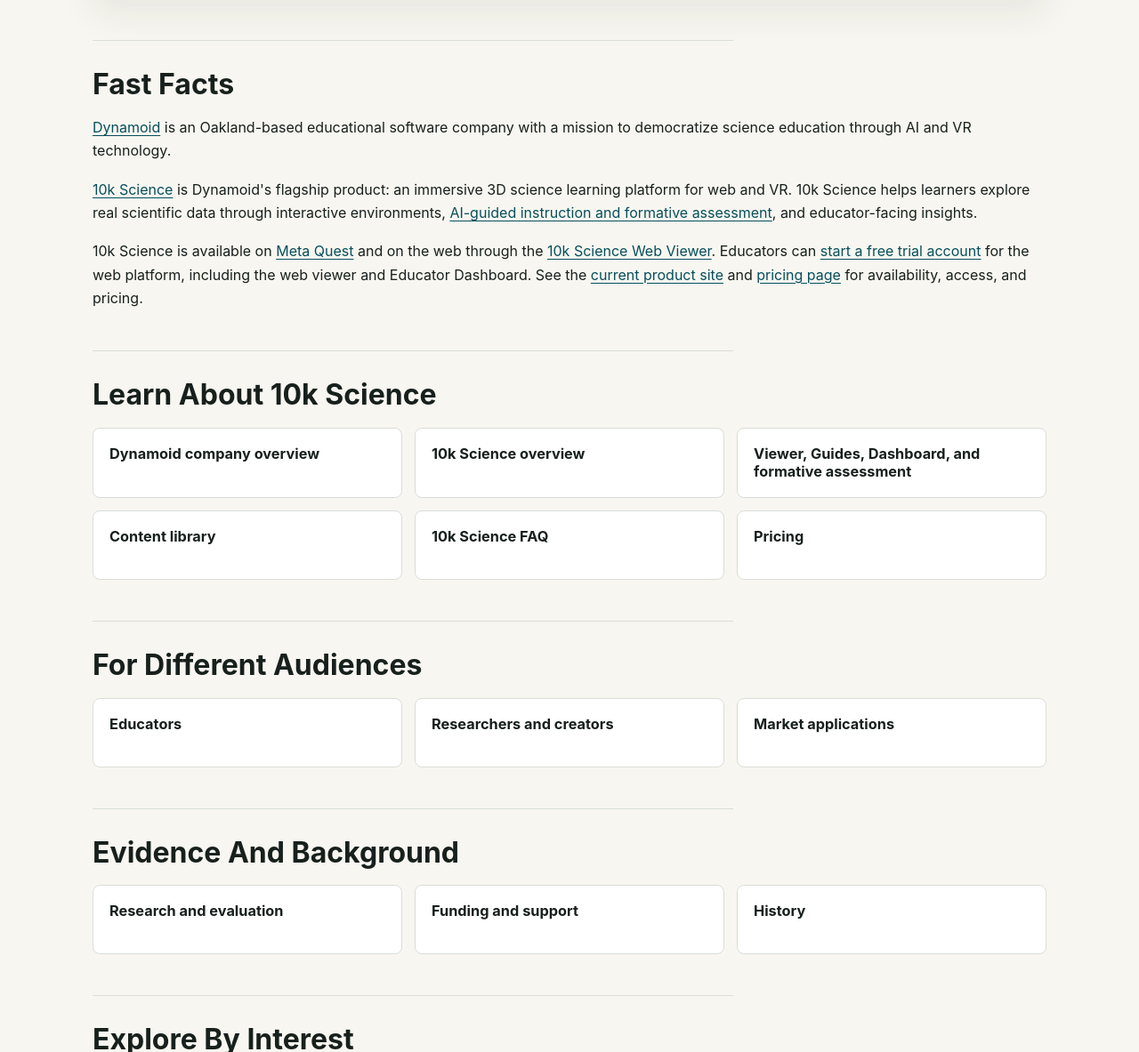
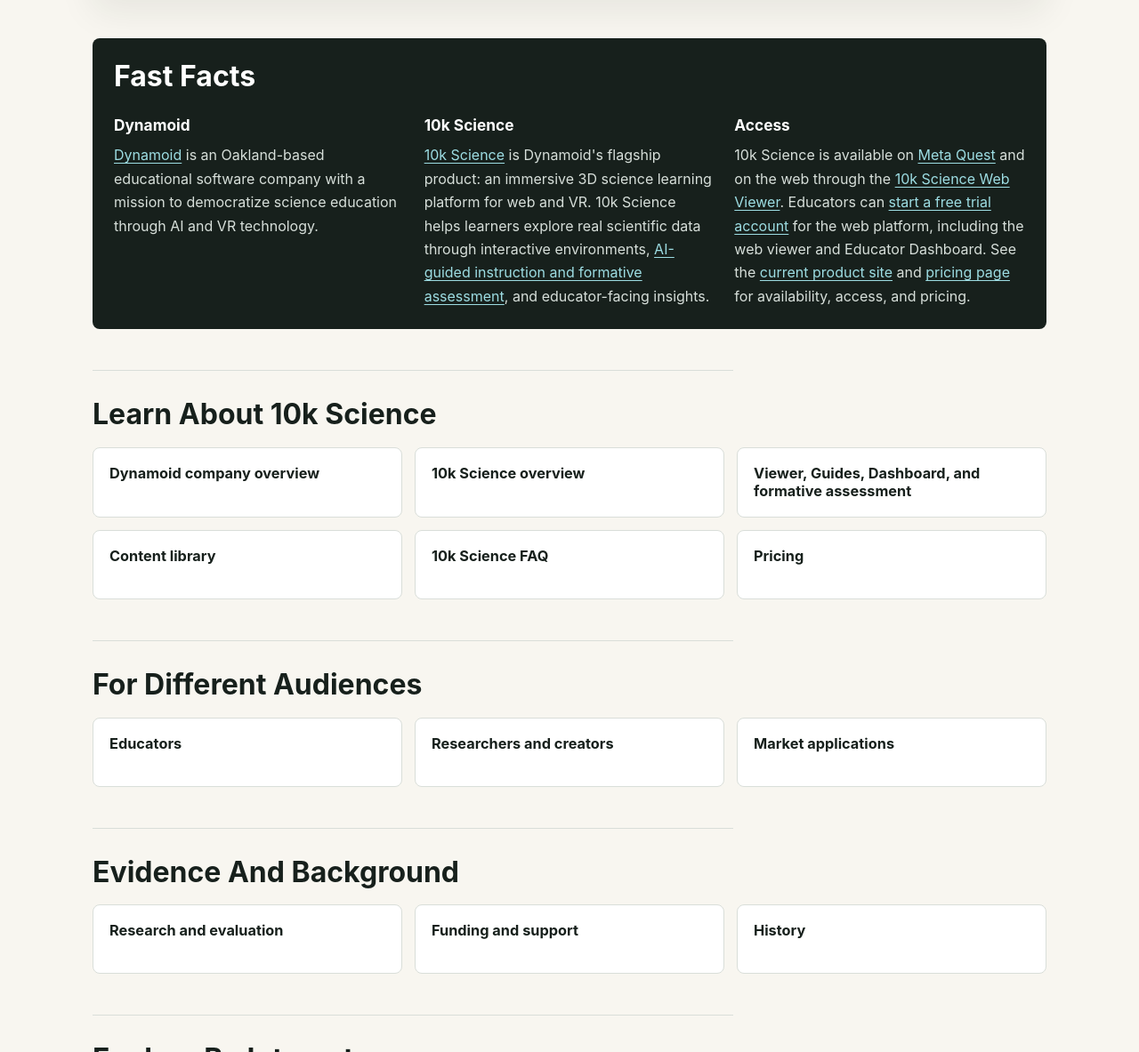
Before and after one commit to 10kScience/10k-knowledge-base, a Jekyll site: the page built from index.md, in a window 1280 px wide and 1400 px high, scrolled down 1105 px. Shown: the part 217-1400 px from the top of the window at 89% size. Built offline with Jekyll 4.4.1, drawn with Linux system fonts in a browser that asks for light colours.

Commit message:
Restore dark fast facts section

```diff
--- a/assets/css/site.css
+++ b/assets/css/site.css
@@ -422,9 +422,25 @@ blockquote {
   padding: 24px;
 }
 
+.fact-band h2 {
+  border: 0;
+  color: #ffffff;
+  grid-column: 1 / -1;
+  margin: 0;
+  padding: 0;
+}
+
 .fact-band p {
   color: #d7dfda;
   margin: 0;
+}
+
+.fact-band a {
+  color: #9ddde3;
+}
+
+.fact-band a:hover {
+  color: #ffffff;
 }
 
 .fact-band strong {
--- a/index.md
+++ b/index.md
@@ -42,14 +42,14 @@ last_reviewed: 2026-04-28
   </div>
 </section>
 
-<section class="section-panel" aria-labelledby="fast-facts">
+<section class="fact-band" aria-labelledby="fast-facts">
   <h2 id="fast-facts">Fast Facts</h2>
 
-  <p><a href="https://dynamoid.com/">Dynamoid</a> is an Oakland-based educational software company with a mission to democratize science education through AI and VR technology.</p>
+  <p><strong>Dynamoid</strong><a href="https://dynamoid.com/">Dynamoid</a> is an Oakland-based educational software company with a mission to democratize science education through AI and VR technology.</p>
 
-  <p><a href="https://10k.science/">10k Science</a> is Dynamoid's flagship product: an immersive 3D science learning platform for web and VR. 10k Science helps learners explore real scientific data through interactive environments, <a href="https://10k.science/educators">AI-guided instruction and formative assessment</a>, and educator-facing insights.</p>
+  <p><strong>10k Science</strong><a href="https://10k.science/">10k Science</a> is Dynamoid's flagship product: an immersive 3D science learning platform for web and VR. 10k Science helps learners explore real scientific data through interactive environments, <a href="https://10k.science/educators">AI-guided instruction and formative assessment</a>, and educator-facing insights.</p>
 
-  <p>10k Science is available on <a href="https://www.meta.com/experiences/5616986801647861/">Meta Quest</a> and on the web through the <a href="https://viewer.10k.science/">10k Science Web Viewer</a>. Educators can <a href="https://dashboard.10k.science/">start a free trial account</a> for the web platform, including the web viewer and Educator Dashboard. See the <a href="https://10k.science/">current product site</a> and <a href="https://10k.science/pricing">pricing page</a> for availability, access, and pricing.</p>
+  <p><strong>Access</strong>10k Science is available on <a href="https://www.meta.com/experiences/5616986801647861/">Meta Quest</a> and on the web through the <a href="https://viewer.10k.science/">10k Science Web Viewer</a>. Educators can <a href="https://dashboard.10k.science/">start a free trial account</a> for the web platform, including the web viewer and Educator Dashboard. See the <a href="https://10k.science/">current product site</a> and <a href="https://10k.science/pricing">pricing page</a> for availability, access, and pricing.</p>
 
 </section>
 
```
